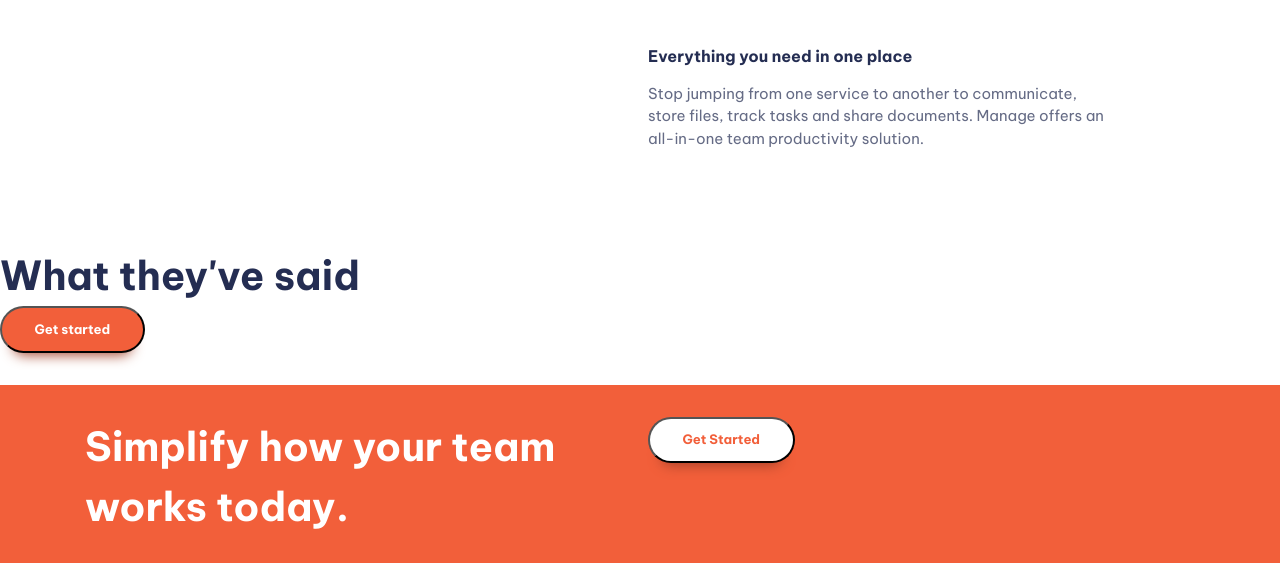
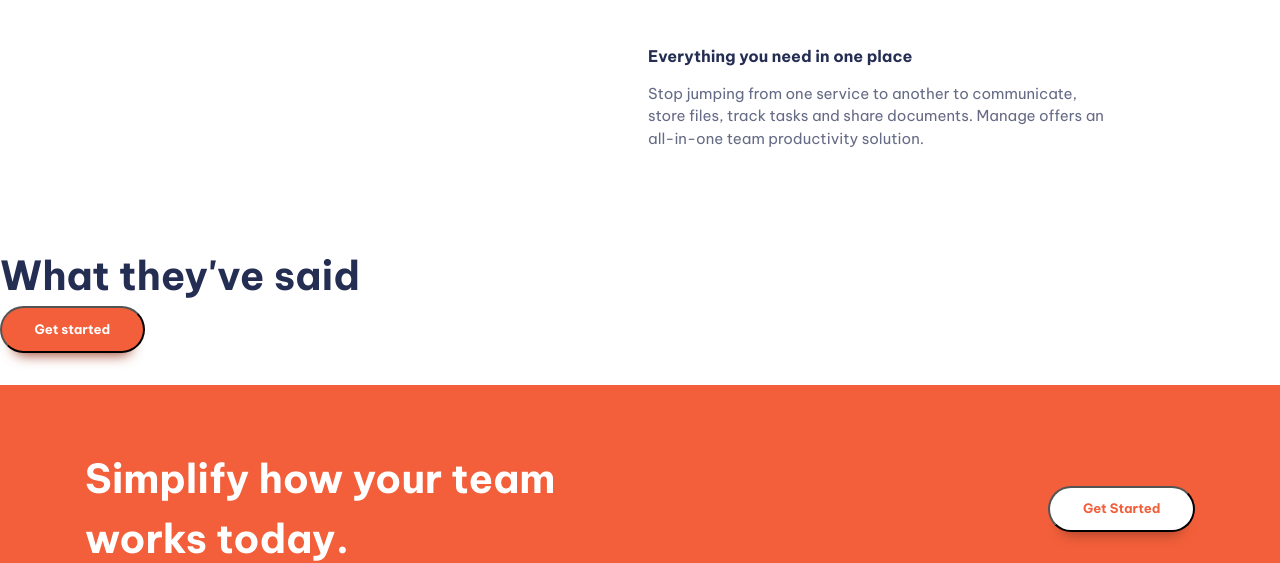
Before and after one commit to garold664/landing-page-1, a website built with Vite: page index.html in a window 1280 px wide. Shown: the part 1077-1640 px from the top of the page. Built offline with nearby package versions, Linux system fonts and the light colour scheme.

Commit message:
fixed cta layout

```diff
--- a/index.html
+++ b/index.html
@@ -133,15 +133,15 @@
         <button class="button">Get started</button>
       </section>
 
-      <section class="cta | padding-block-700 bg-accent-400 text-neutral-100">
+      <section class="cta | padding-block-900 bg-accent-400 text-neutral-100">
         <div class="container">
-          <div class="even-columns">
+          <div class="even-columns vertical-align-center">
             <div>
               <p class="fs-secondary-heading fw-bold">
                 Simplify how your team works today.
               </p>
             </div>
-            <div>
+            <div class="justify-self-end">
               <button class="button" data-type="inverted">Get Started</button>
             </div>
           </div>
--- a/style.css
+++ b/style.css
@@ -270,15 +270,20 @@ p[data-width='wide'] {
 .even-columns {
   display: grid;
   gap: 1rem;
-}
 
-@media (min-width: 50em) {
-  /* 800px */
-
-  .even-columns {
+  @media (min-width: 50em) {
+    /* 800px */
     grid-auto-flow: column;
     grid-auto-columns: 1fr;
   }
+}
+
+.justify-self-end {
+  justify-self: end;
+}
+
+.vertical-align-center {
+  align-items: center;
 }
 
 .visually-hidden {
```
